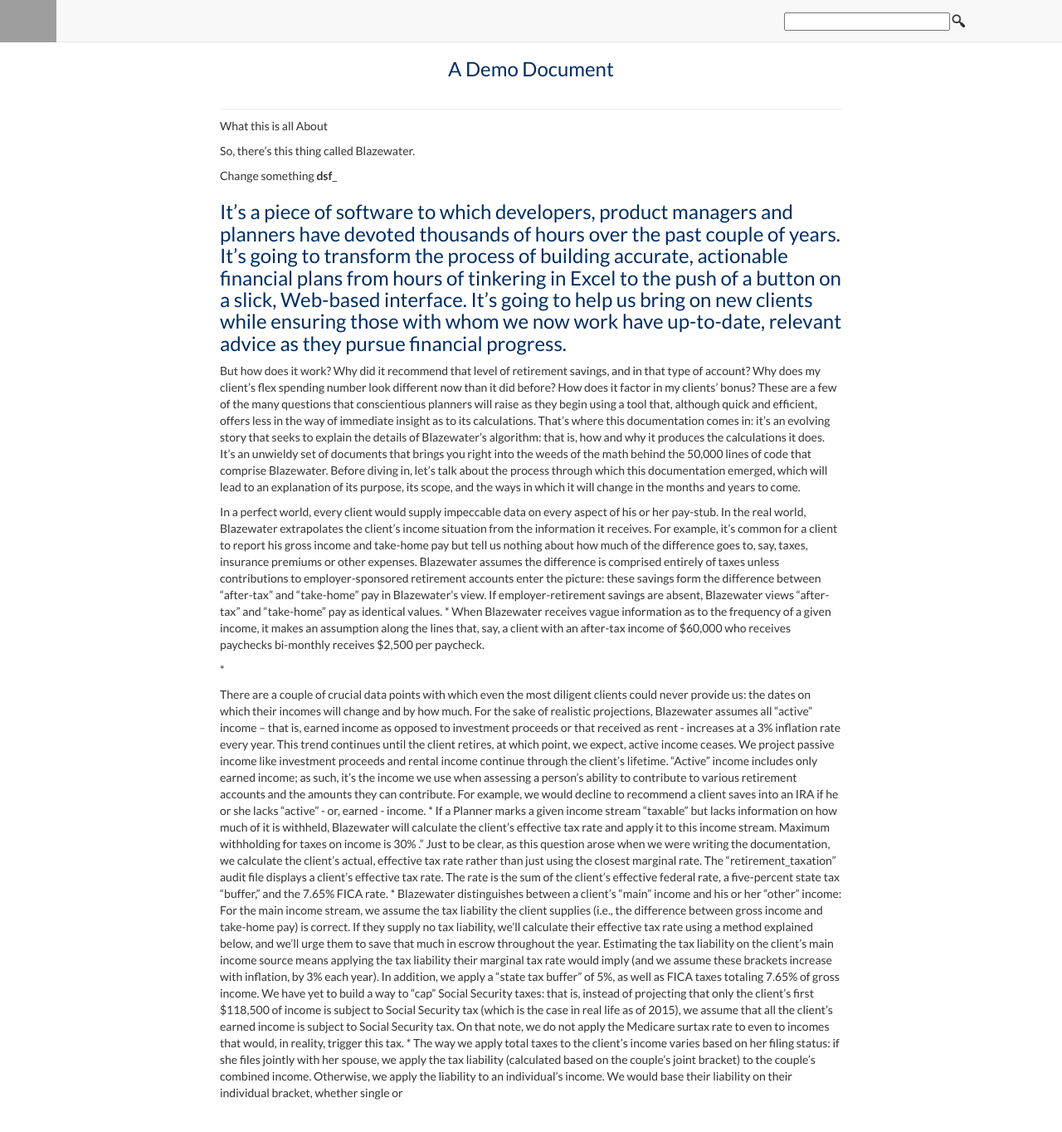
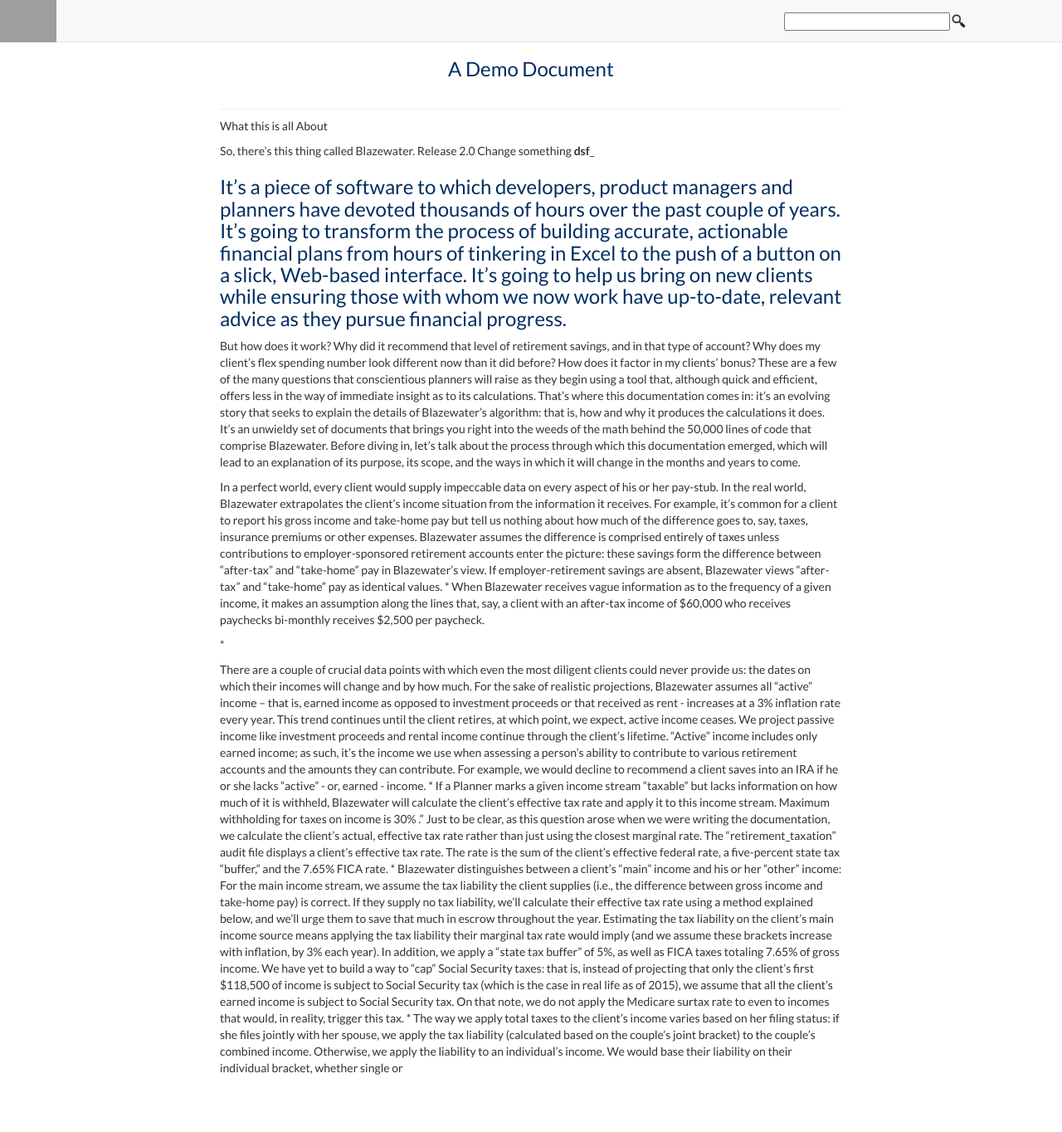
Before and after one commit to docdemo/doc-sample, a Jekyll site: the page built from _posts/2015-08-29-demo-doc.md, in a window 1280 px wide and 1397 px high. Shown: the top 1364 px of the window at 83% size. Built offline with Jekyll 4.4.1, drawn with Linux system fonts in a browser that asks for light colours; nearby versions of some CDN libraries; grey boxes are pictures that could not be loaded.

Commit message:
Updated 2015-08-29-demo-doc.md

```diff
--- a/_posts/2015-08-29-demo-doc.md
+++ b/_posts/2015-08-29-demo-doc.md
@@ -7,7 +7,7 @@ published: true
 What this is all About
 
 So, there’s this thing called Blazewater.
-
+Release 2.0
 Change something
 **dsf**_
 ### It’s a piece of software to which developers, product managers and planners have devoted thousands of hours over the past couple of years. It’s going to transform the process of building accurate, actionable financial plans from hours of tinkering in Excel to the push of a button on a slick, Web-based interface. It’s going to help us bring on new clients while ensuring those with whom we now work have up-to-date, relevant advice as they pursue financial progress.
```
